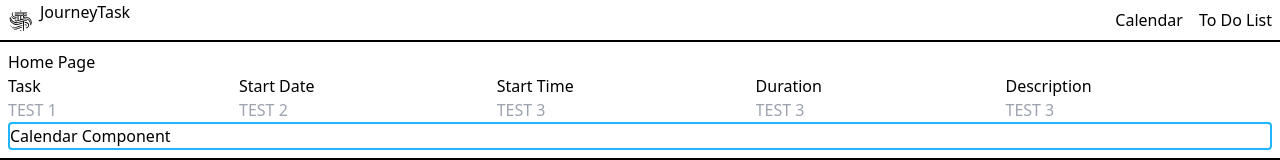
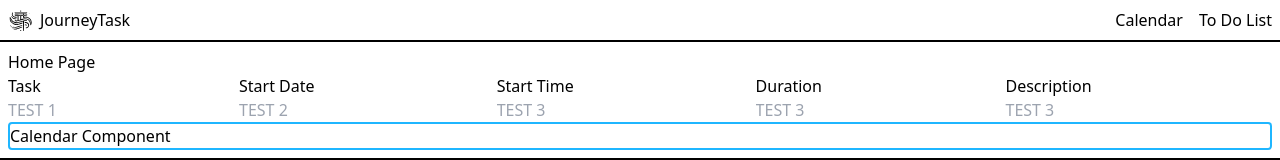
Before and after one commit to Sophia-G-Chan/MYTE, a React (Vite) app: page / in a window 1280 px wide. Shown: the top 160 px of the page. Built offline with nearby package versions, Linux system fonts and the light colour scheme.

Commit message:
header align items center

```diff
--- a/src/components/Header/Header.jsx
+++ b/src/components/Header/Header.jsx
@@ -5,8 +5,11 @@ import { Link } from 'react-router-dom'
 function Header() {
   return (
     <header className='flex border-b-2 border-neutral-700'>
-      <img src={logo} className='w-10 h-10 blue' />
-      <h2 className='grow'>JourneyTask</h2>
+      <Link to='/' className='flex grow items-center'>
+        <img src={logo} className='w-10 h-10 blue' />
+        <h2 className='align-middle'>JourneyTask</h2>
+      </Link>
+
       <nav>
         <ul className='flex'>
           <li className='p-2'>
```
